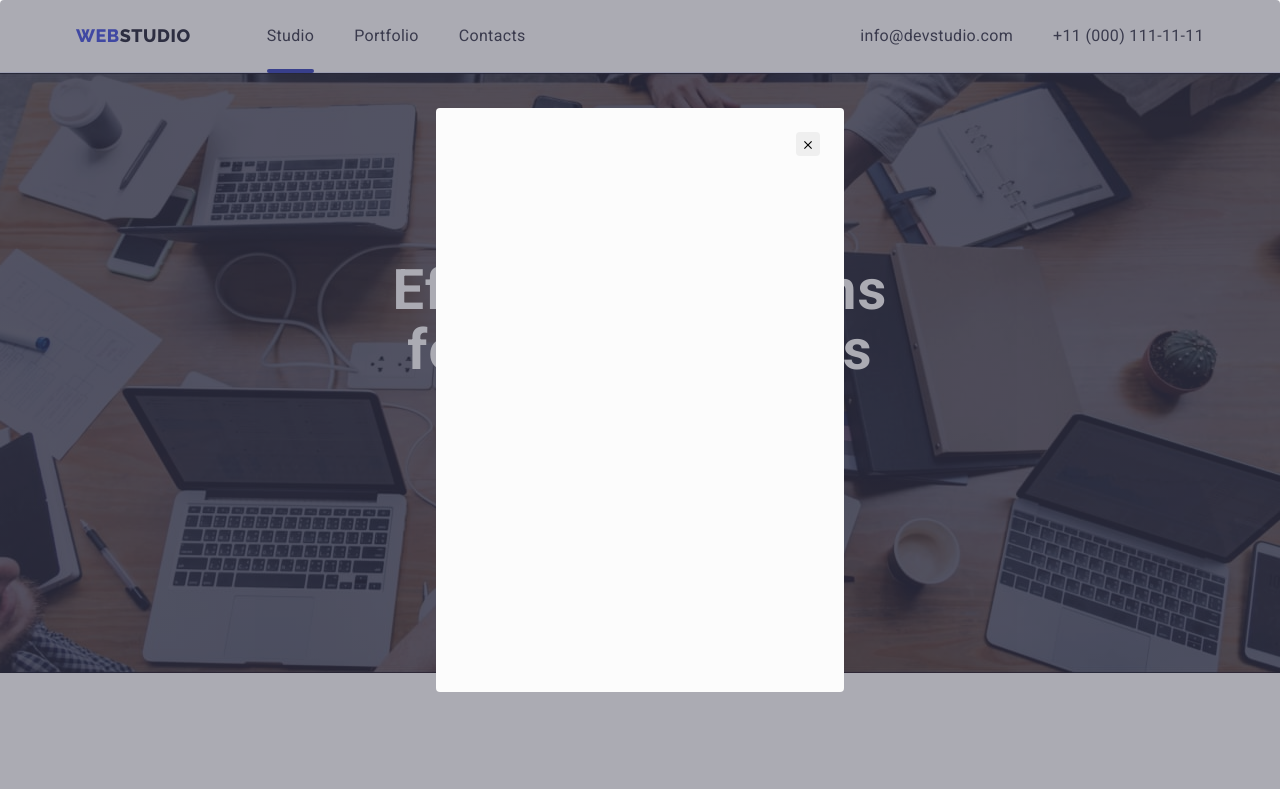
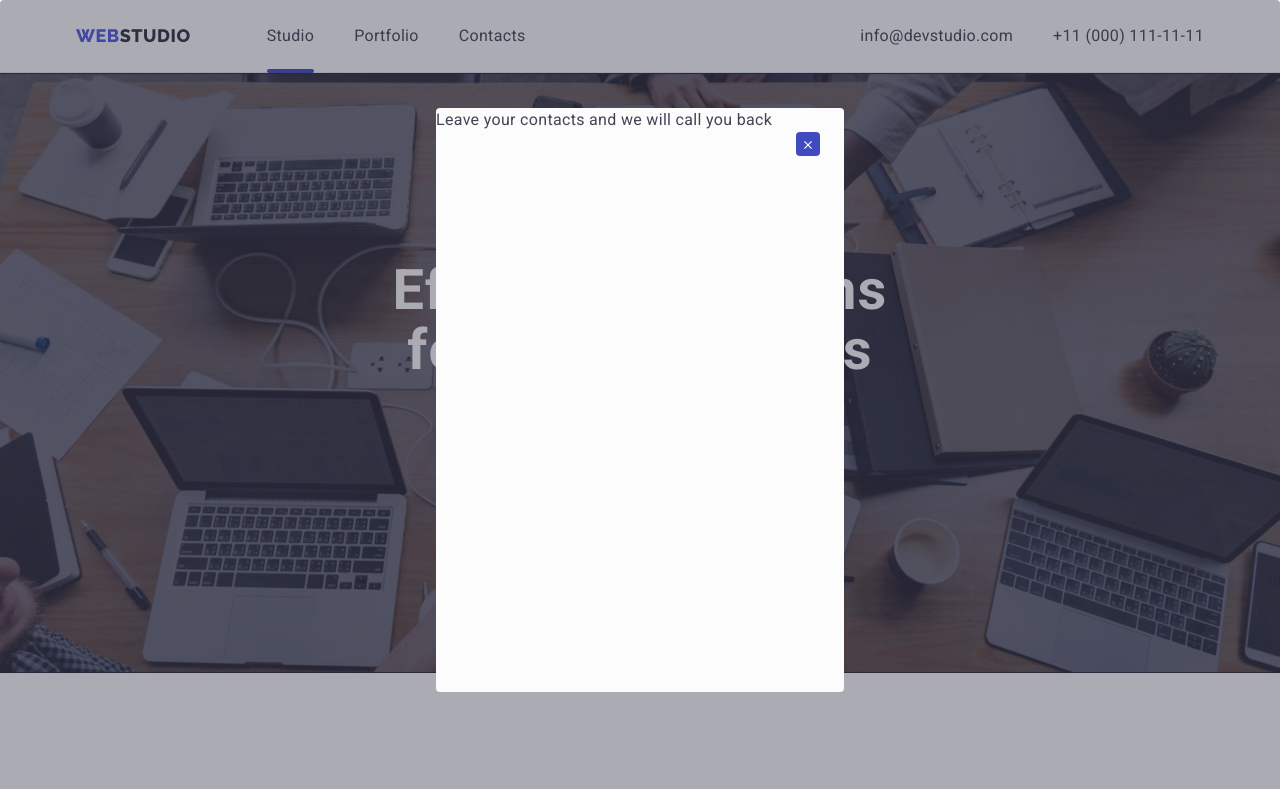
Before and after one commit to Volynyaka/goit-markup-hw-05, a plain HTML site: page index.html in a window 1280 px wide. In both pictures the pointer is over the button 808 px from the left and 144 px from the top of the page. Shown: the top 789 px of the page. Drawn offline with nearby package versions, Linux system fonts and the light colour scheme.

Commit message:
modal-btn-hover-focus

```diff
--- a/css/styles.css
+++ b/css/styles.css
@@ -594,3 +594,10 @@ transform: translate(-50%, -50%);
   right: 24px;
   top: 24px;
 }
+
+.modal-btn:hover,
+.modal-btn:focus {
+  background-color: var(--pressed-state);
+  border: none;
+  fill: #ffffff;
+}
--- a/index.html
+++ b/index.html
@@ -428,6 +428,7 @@
             <use href="./images/icons.svg#icon-close-black-18dp-2-1"
           </svg>
         </button>
+        <p class="modal-title ">Leave your contacts and we will call you back</p>
 
       </div>
 
```
